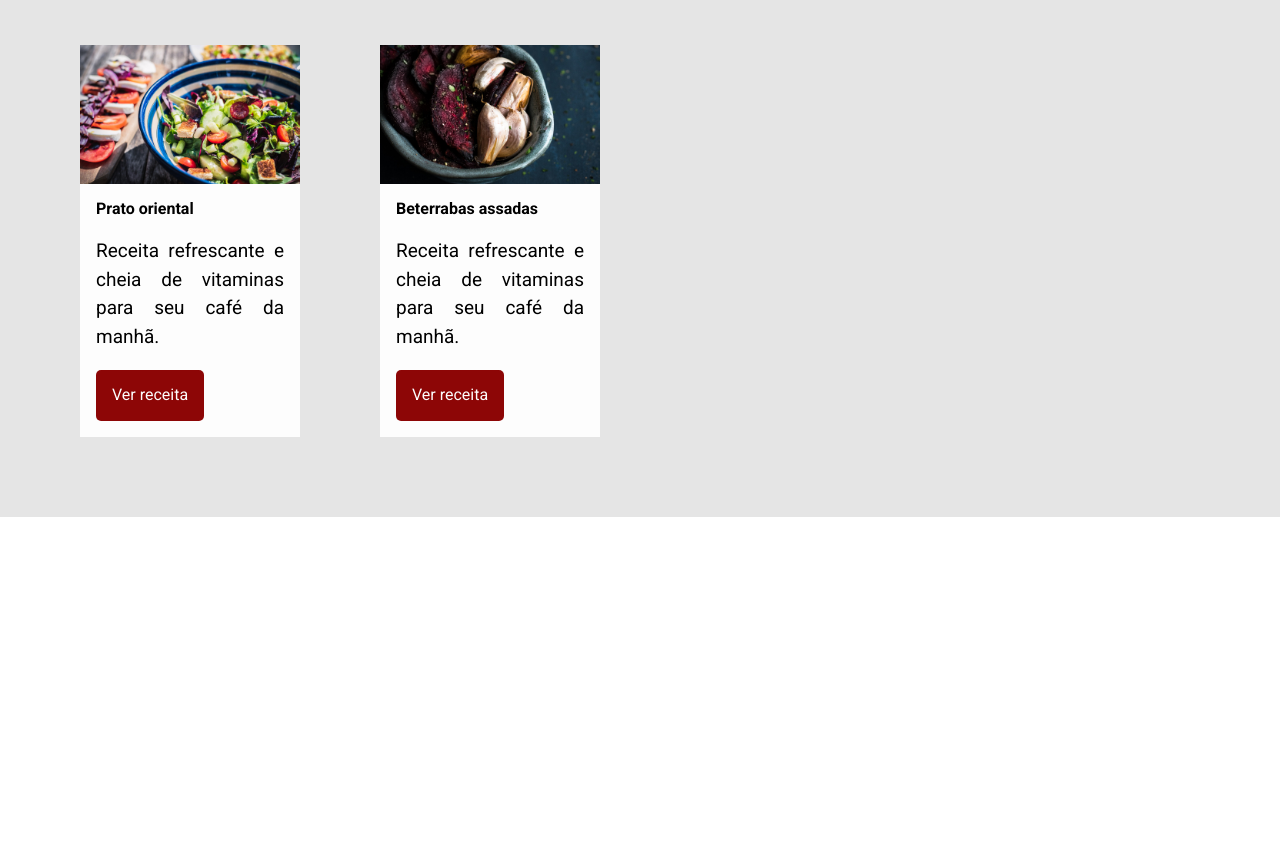
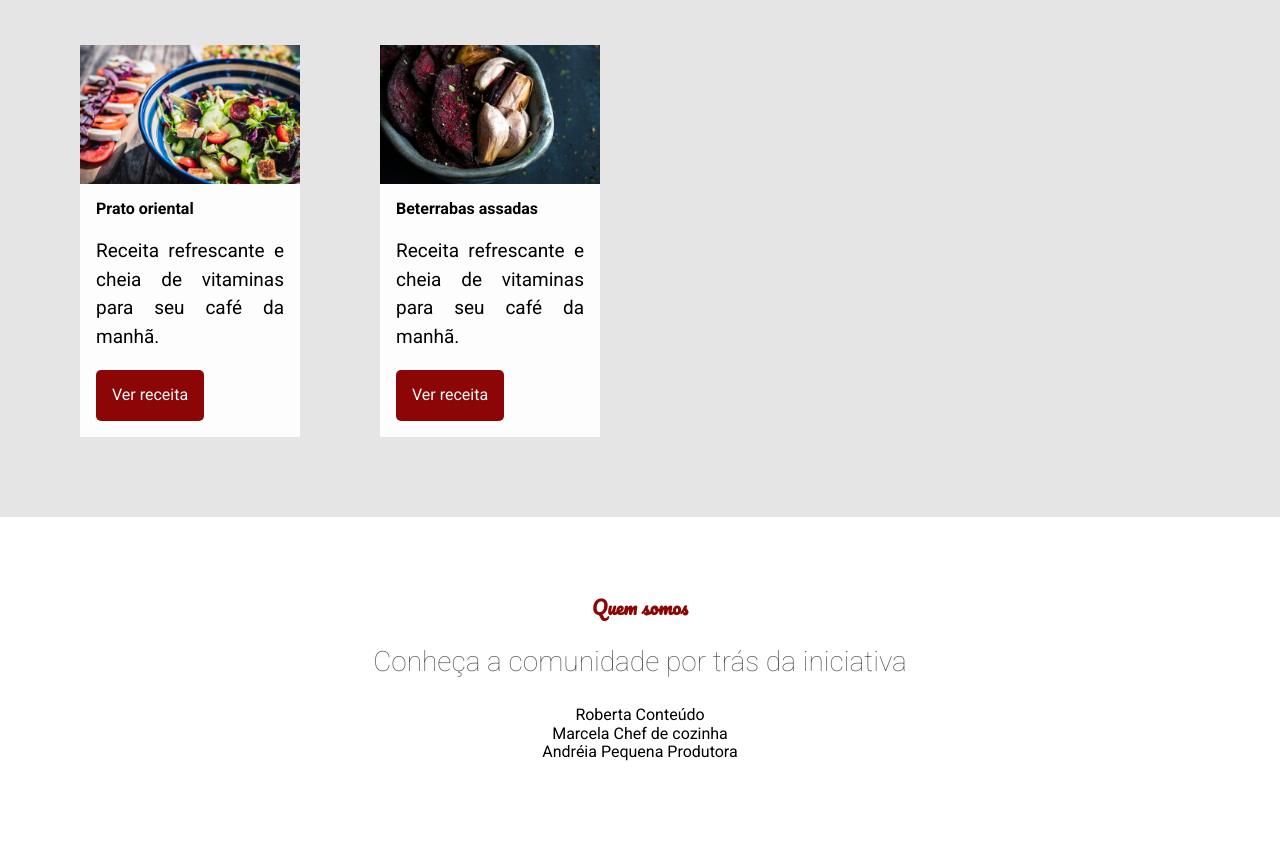
Before and after one commit to alexandresdias1986/App, a plain HTML site: page arquitetura-css-assets/index.html in a window 1280 px wide. Shown: the part 1186-2028 px from the top of the page. Before the commit the page ends 1703 px from the top, so only its background shows below. Drawn offline with Linux system fonts and the light colour scheme.

Commit message:
quem somos

```diff
--- /dev/null
+++ b/arquitetura-css-assets/assets/css/quemSomos/queSomos.css
@@ -0,0 +1,5 @@
+.quem-somos{
+    text-align: center;
+    padding: 5rem;
+
+}
--- /dev/null
+++ b/arquitetura-css-assets/assets/css/quemSomos/quemSomos-descricao.css
@@ -0,0 +1,5 @@
+.quem-somos__descricao{
+    font-weight: 100;
+    font-size: 1.75rem;
+    color:#595959 ;
+}
--- /dev/null
+++ b/arquitetura-css-assets/assets/css/quemSomos/quemSomos-titulo.css
@@ -0,0 +1,6 @@
+.quem-somos__titulo{
+    margin-bottom: 1rem;
+    color: #8d0606;
+    font-size: 3.1875;
+    font-family: Pacifico, cursive;
+}
--- a/arquitetura-css-assets/index.html
+++ b/arquitetura-css-assets/index.html
@@ -26,6 +26,9 @@
         <link rel="stylesheet" href="assets/css/receita/receita-titulo.css">
         <link rel="stylesheet" href="assets/css/receita/receita.css">
         <link rel="stylesheet" href="assets/css/receita/receitas.css">
+        <link rel="stylesheet" href="assets/css/quemSomos/quemSomos-descricao.css">
+        <link rel="stylesheet" href="assets/css/quemSomos/quemSomos-titulo.css">
+        <link rel="stylesheet" href="assets/css/quemSomos/queSomos.css">
     </head>
     <body>
         <header class="cabecalho">
@@ -99,6 +102,28 @@
                 </div>
             </div>
         </section>
+
+        <section class="quem-somos">
+            <h3 class="quem-somos__titulo">Quem somos</h3>
+            <p class="quem-somos__descricao">Conheça a comunidade por trás da iniciativa</p>
+            <div class="pessoas">
+                <div class="pessoa">
+                    <div class="pessoa__imagem pessoa__imagem--roberta"></div>
+                    <span class="pessoa__nome">Roberta</span>
+                    <span class="pessoa__funcao">Conteúdo</span>
+                </div>
+                <div class="pessoa">
+                    <div class="pessoa__imagem pessoa__imagem--marcela"></div>
+                    <span class="pessoa__nome">Marcela</span>
+                    <span class="pessoa__funcao">Chef de cozinha</span>
+                </div>
+                <div class="pessoa">
+                    <div class="pessoa__imagem pessoa__imagem--andreia"></div>
+                    <span class="pessoa__nome">Andréia</span>
+                    <span class="pessoa__funcao">Pequena Produtora</span>
+                </div>
+            </div>
+        </section>
         </body>
     </body>
 </html>
```
